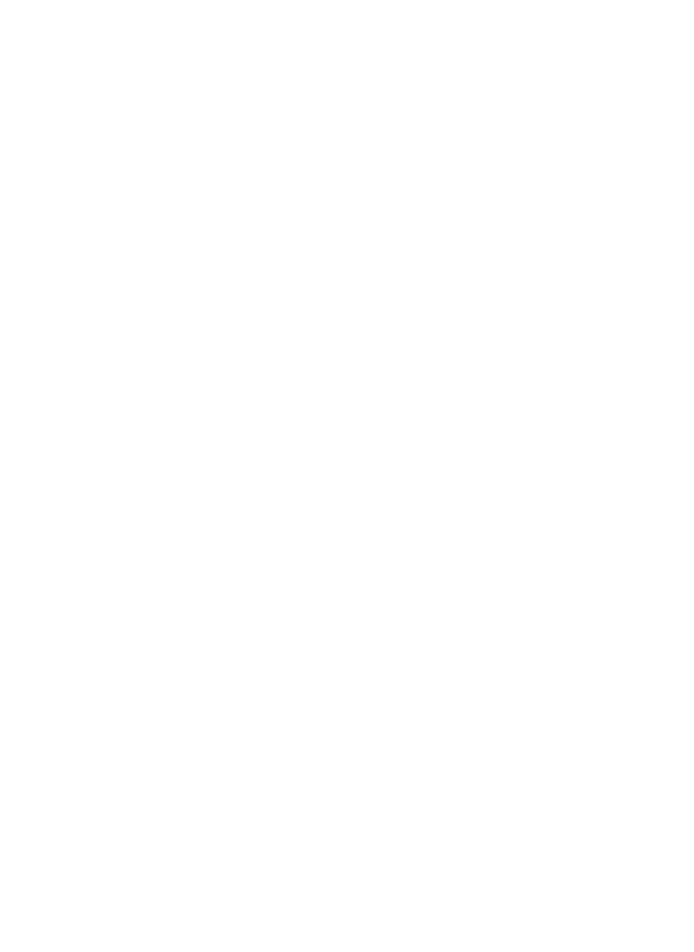
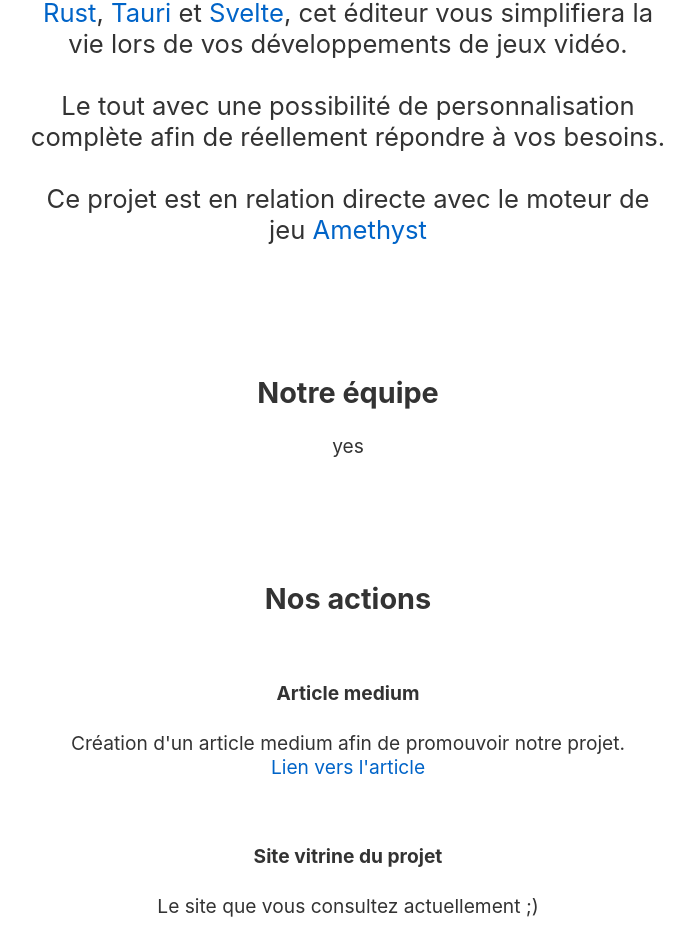
Before and after one commit to Blackoutburst/EIP, a Svelte app: page / in a window 1280 px wide. Shown: the part 513-1465 px from the top of the page, without its empty margins (292-986 px from the left). Before the commit the page ends 800 px from the top, so only its background shows below. Built offline with nearby package versions, Linux system fonts and the light colour scheme.

Commit message:
Added basic informations

```diff
--- a/src/App.svelte
+++ b/src/App.svelte
@@ -4,7 +4,36 @@
     </div>
 
     <div class="presentation">
-        Lorem ipsum dolor sit amet consectetur adipisicing elit. Autem cupiditate, qui in maiores, illo eum tempora iure corporis omnis nemo alias maxime modi! Aliquid laborum dolorem magni perferendis adipisci vel.
+        <p>
+            Crystal Editor est un éditeur graphique capable de s'adapter à tous les moteurs de jeux du marché. <br>
+            <br>
+            Conçus avec des technologies émargeantes telle que:<br>
+            <a href="https://www.rust-lang.org" target="_blank" rel="noopener noreferrer">Rust</a>, <a href="https://tauri.studio/" target="_blank" rel="noopener noreferrer">Tauri</a> et <a href="https://svelte.dev" target="_blank" rel="noopener noreferrer">Svelte</a>, cet éditeur vous simplifiera la vie lors de vos développements de jeux vidéo.<br>
+            <br>
+            Le tout avec une possibilité de personnalisation complète afin de réellement répondre à vos besoins.<br>
+            <br>
+            Ce projet est en relation directe avec le moteur de jeu <a href="https://amethyst.rs" target="_blank" rel="noopener noreferrer">Amethyst</a>
+        </p>
+    </div>
+
+    <div class="equipe">
+        <h2>Notre équipe</h2>
+        <p>
+            yes
+        </p>
+    </div>
+
+    <div class="log">
+        <h2>Nos actions</h2>
+        <h4 style="padding-top: 5vh;">Article medium</h4>
+        <p>
+            Création d'un article medium afin de promouvoir notre projet.<br>
+            <a href="https://medium.com/@lyvia.mallereau/crystal-editor-un-éditeur-pour-engine-open-source-réalisé-par-des-étudiants-7f9a8497b630" target="_blank" rel="noopener noreferrer">Lien vers l'article</a>
+        </p>
+        <h4  style="padding-top: 5vh;">Site vitrine du projet</h4>
+        <p>
+            Le site que vous consultez actuellement ;)
+        </p>
     </div>
 </header>
 
@@ -15,11 +44,28 @@
     margin: 0px;
 }
 
+.log {
+    font-size: 1.5vw;
+    text-align: center;
+    margin-left: 20vw;
+    margin-right: 20vw;
+    padding-bottom: 10vh;
+}
+
+.equipe {
+    font-size: 1.5vw;
+    text-align: center;
+    margin-left: 25vw;
+    margin-right: 25vw;
+    padding-bottom: 10vh;
+}
+
 .presentation {
     font-size: 2vw;
     text-align: center;
     padding-top: 10vh;
     margin-left: 25vw;
     margin-right: 25vw;
+    padding-bottom: 10vh;
 }
 </style>
```
